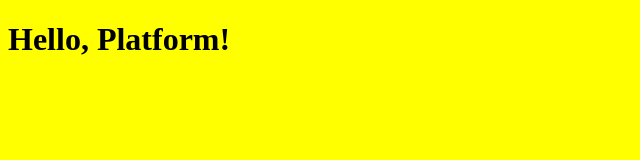
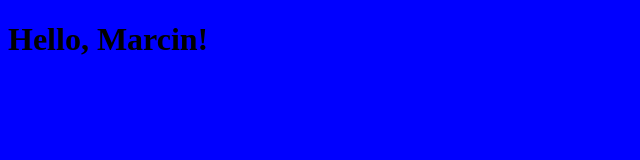
Before and after one commit to ezephoenix/hello-world, a website: page index.html in a window 1280 px wide. Shown: the whole page, without its empty margins (0-640 px from the left). Drawn offline with Linux system fonts and the light colour scheme.

Commit message:
Marcin's commit

```diff
--- a/index.html
+++ b/index.html
@@ -1,9 +1,9 @@
 <!DOCTYPE html>
 <html>
 <head>
-    <title>Hello, Platform!</title>
+    <title>Hello, Marcin!</title>
 </head>
-<body style="background-color: yellow" />
-<h1>Hello, Platform!</h1>
+<body style="background-color: blue" />
+<h1>Hello, Marcin!</h1>
 </body>
 </html>
```
